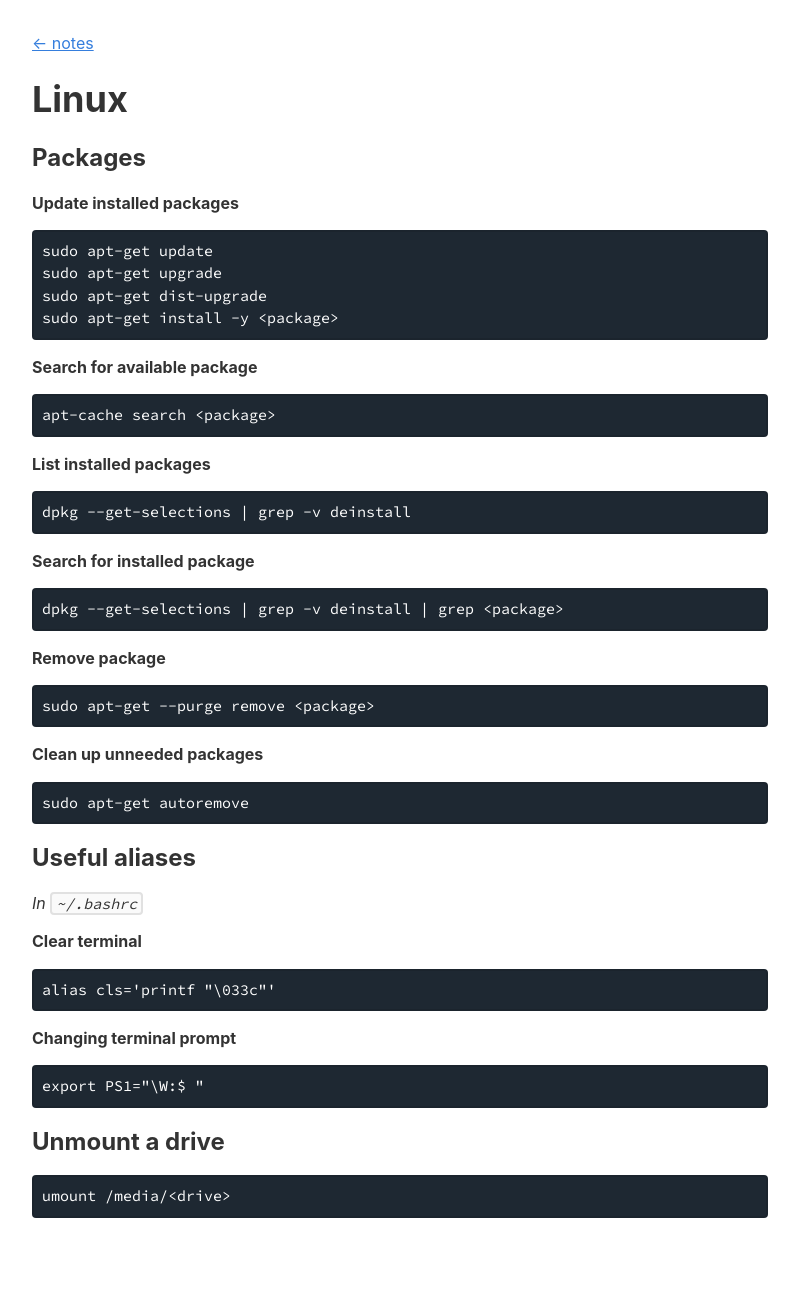
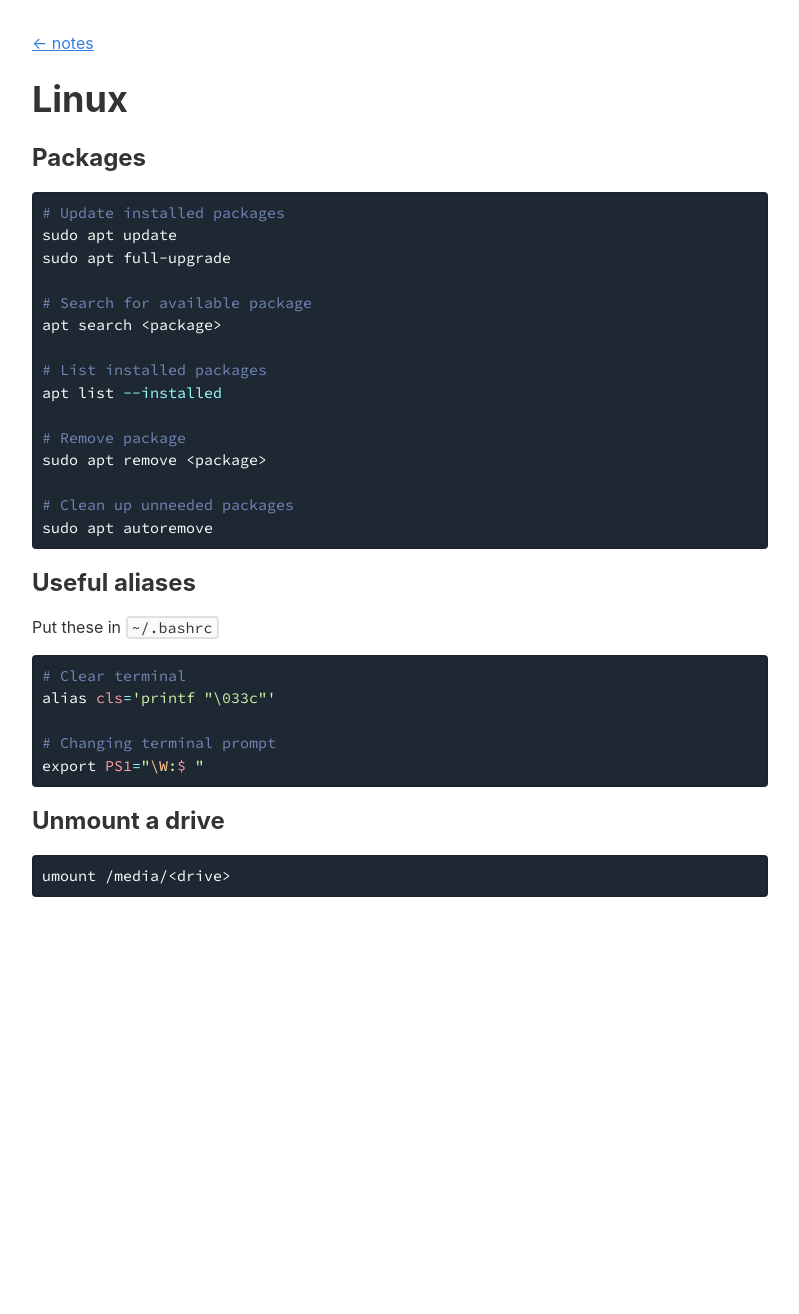
Before and after one commit to blacktm/blacktm.github.io, a Jekyll site: the page built from _pages/notes/linux.md, in a window 1280 px wide. Shown: the whole page, without its empty margins (240-1039 px from the left). Built offline with Jekyll 4.4.1, drawn with Linux system fonts in a browser that asks for light colours; after the commit the page ends 993 px from its top, so only the background shows below that.

Commit message:
Update notes

````diff
--- a/_pages/notes/linux.md
+++ b/_pages/notes/linux.md
@@ -8,63 +8,38 @@ title: Linux
 
 ## Packages
 
-**Update installed packages**
+```bash
+# Update installed packages
+sudo apt update
+sudo apt full-upgrade
 
-```
-sudo apt-get update
-sudo apt-get upgrade
-sudo apt-get dist-upgrade
-sudo apt-get install -y <package>
-```
+# Search for available package
+apt search <package>
 
-**Search for available package**
+# List installed packages
+apt list --installed
 
-```
-apt-cache search <package>
-```
+# Remove package
+sudo apt remove <package>
 
-**List installed packages**
-
-```
-dpkg --get-selections | grep -v deinstall
-```
-
-**Search for installed package**
-
-```
-dpkg --get-selections | grep -v deinstall | grep <package>
-```
-
-**Remove package**
-
-```
-sudo apt-get --purge remove <package>
-```
-
-**Clean up unneeded packages**
-
-```
-sudo apt-get autoremove
+# Clean up unneeded packages
+sudo apt autoremove
 ```
 
 ## Useful aliases
 
-_In `~/.bashrc`_
+Put these in `~/.bashrc`
 
-**Clear terminal**
+```bash
+# Clear terminal
+alias cls='printf "\033c"'
 
-```
-alias cls='printf "\033c"'
-```
-
-**Changing terminal prompt**
-
-```
+# Changing terminal prompt
 export PS1="\W:$ "
 ```
 
 ## Unmount a drive
 
-```
+```bash
 umount /media/<drive>
 ```
````
Also changed, not shown: _pages/notes/index.md (+5 -4 lines), _pages/notes/resources.md (added, +9 -0 lines), _pages/notes/rpi.md (+10 -33 lines).
